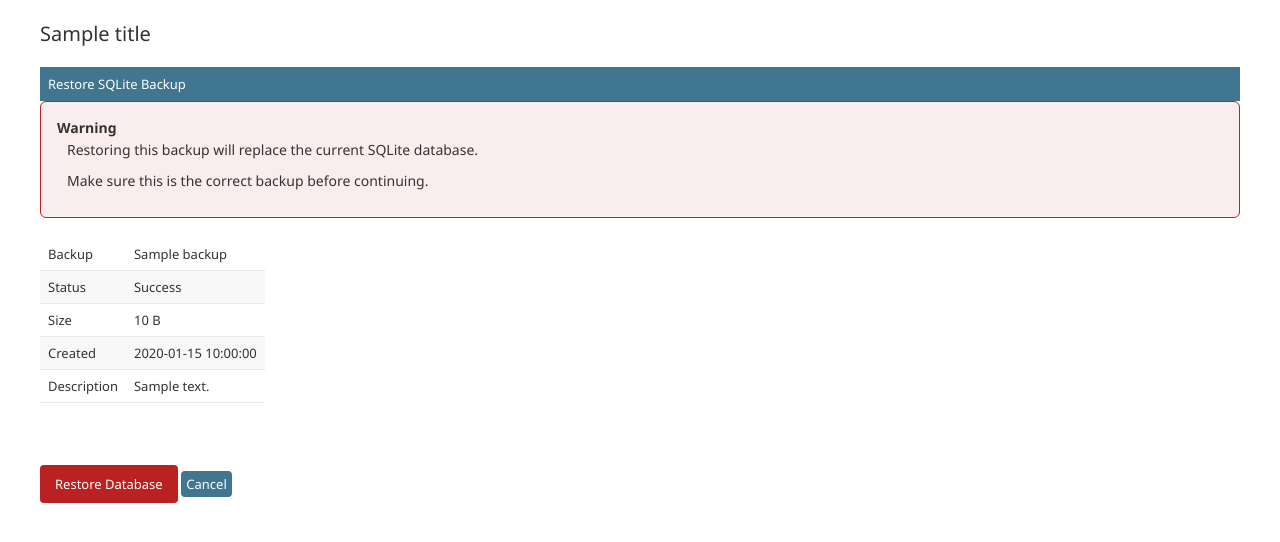
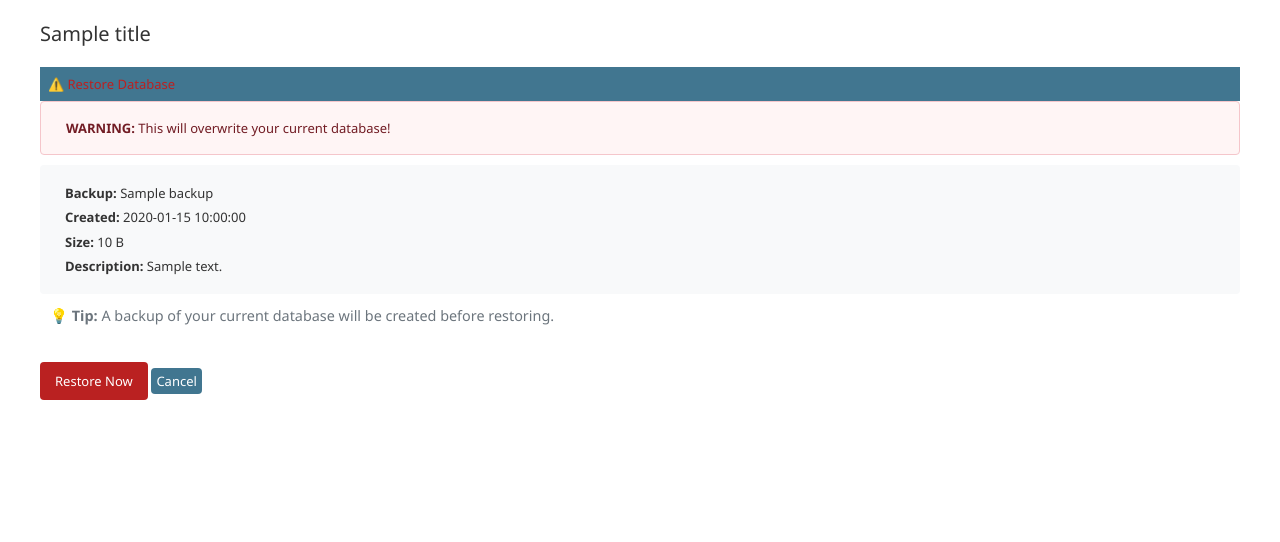
Before and after one commit to navidmn56/portfolio-website, a Django app: template resume_app/templates/admin/resume_app/backup_restore.html in a window 1280 px wide. Shown: the part 92-634 px from the top of the page. Run offline with Django 5.2, Linux system fonts and the light colour scheme; tables that the repository leaves empty hold one stand-in row (values such as "Sample post"); the template is opened without the code that fills it: values that come from a table or form of the project are taken from there, most other values are stand-ins (such as "Sample title", 1, 10 or a date in 2020).

Commit message:
Backup system better ui

```diff
--- a/resume_app/templates/admin/resume_app/backup_restore.html
+++ b/resume_app/templates/admin/resume_app/backup_restore.html
@@ -1,112 +1,41 @@
 {% extends "admin/base_site.html" %}
 
-{% load i18n %}
-
 {% block content %}
-
 <div id="content-main">
-
     <form method="post">
-
         {% csrf_token %}
 
+        <div>
             <fieldset class="module aligned">
+                <h2 style="color: #ba2121;">⚠️ Restore Database</h2>
 
-            <h2>Restore SQLite Backup</h2>
-
-            <div
-                style="
-                    padding:16px;
-                    margin-bottom:20px;
-                    border:1px solid #ba2121;
-                    border-radius:6px;
-                    background:rgba(186,33,33,.08);
-                "
-            >
-
-                <strong>Warning</strong>
-
-                <p>
-                    Restoring this backup will replace the
-                    current SQLite database.
+                <div class="form-row" style="background: #fff5f5; padding: 15px; border-radius: 4px; border: 1px solid #f5c6cb;">
+                    <p style="margin: 0; color: #721c24;">
+                        <strong>WARNING:</strong> This will overwrite your current database!
                     </p>
-
-                <p>
-                    Make sure this is the correct backup
-                    before continuing.
-                </p>
-
                 </div>
 
-            <div class="module">
-
-                <table>
-
-                    <tr>
-                        <th>Backup</th>
-                        <td>
-                            {{ backup.name }}
-                        </td>
-                    </tr>
-
-                    <tr>
-                        <th>Status</th>
-                        <td>
-                            {{ backup.get_status_display }}
-                        </td>
-                    </tr>
-
-                    <tr>
-                        <th>Size</th>
-                        <td>
-                            {{ backup.get_human_size }}
-                        </td>
-                    </tr>
-
-                    <tr>
-                        <th>Created</th>
-                        <td>
-                            {{ backup.created_at|date:"Y-m-d H:i:s" }}
-                        </td>
-                    </tr>
-
+                <div class="form-row" style="background: #f8f9fa; padding: 15px; border-radius: 4px; margin: 10px 0;">
+                    <p><strong>Backup:</strong> {{ backup.name }}</p>
+                    <p><strong>Created:</strong> {{ backup.created_at|date:"Y-m-d H:i:s" }}</p>
+                    <p><strong>Size:</strong> {{ backup.get_human_size }}</p>
                     {% if backup.description %}
-
-                    <tr>
-                        <th>Description</th>
-                        <td>
-                            {{ backup.description }}
-                        </td>
-                    </tr>
-
+                        <p><strong>Description:</strong> {{ backup.description }}</p>
                     {% endif %}
-
-                </table>
-
                 </div>
 
+                <div class="form-row">
+                    <p style="color: #6c757d; font-size: 0.9rem;">
+                        💡 <strong>Tip:</strong> A backup of your current database will be created before restoring.
+                    </p>
+                </div>
             </fieldset>
 
             <div class="submit-row">
-
-            <input
-                type="submit"
-                value="Restore Database"
-                class="default"
-                style="background:#ba2121;"
-            >
-
-            <a
-                href="{% url 'admin:resume_app_backup_changelist' %}"
-                class="button"
-            >
-                Cancel
-            </a>
-
+                <input type="submit" value="Restore Now" class="default" style="background: #ba2121; border: none; color: #fff;">
+                <a href="{% url 'admin:resume_app_backup_changelist' %}" class="button">Cancel</a>
             </div>
-
+        </div>
     </form>
-
 </div>
-
 {% endblock %}
```
Also changed, not shown: resume_app/templates/admin/resume_app/backup_create.html (+12 -57 lines), resume_app/templates/admin/resume_app/change_list.html (+11 -13 lines). Lines whose indentation alone changed are shown as unchanged.
